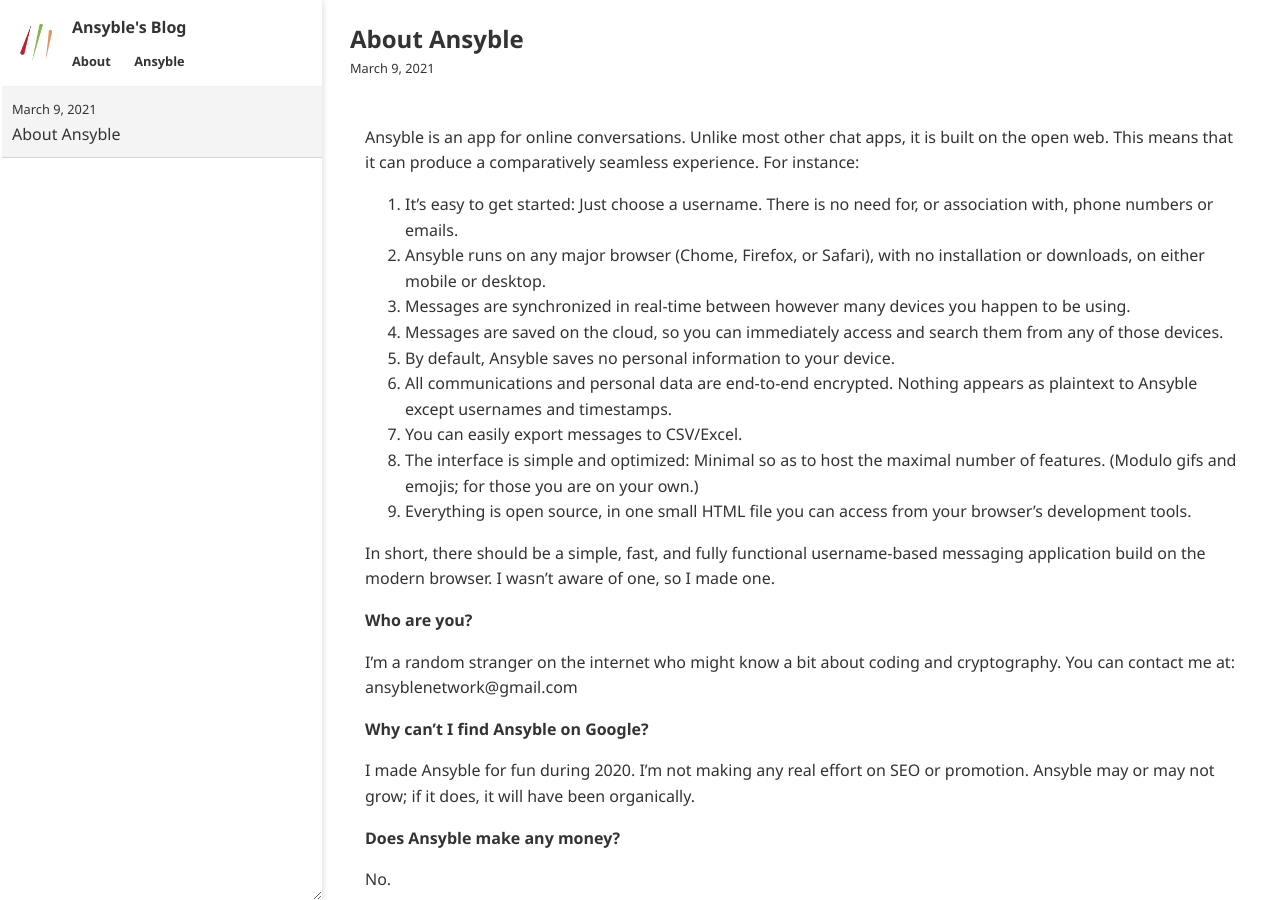
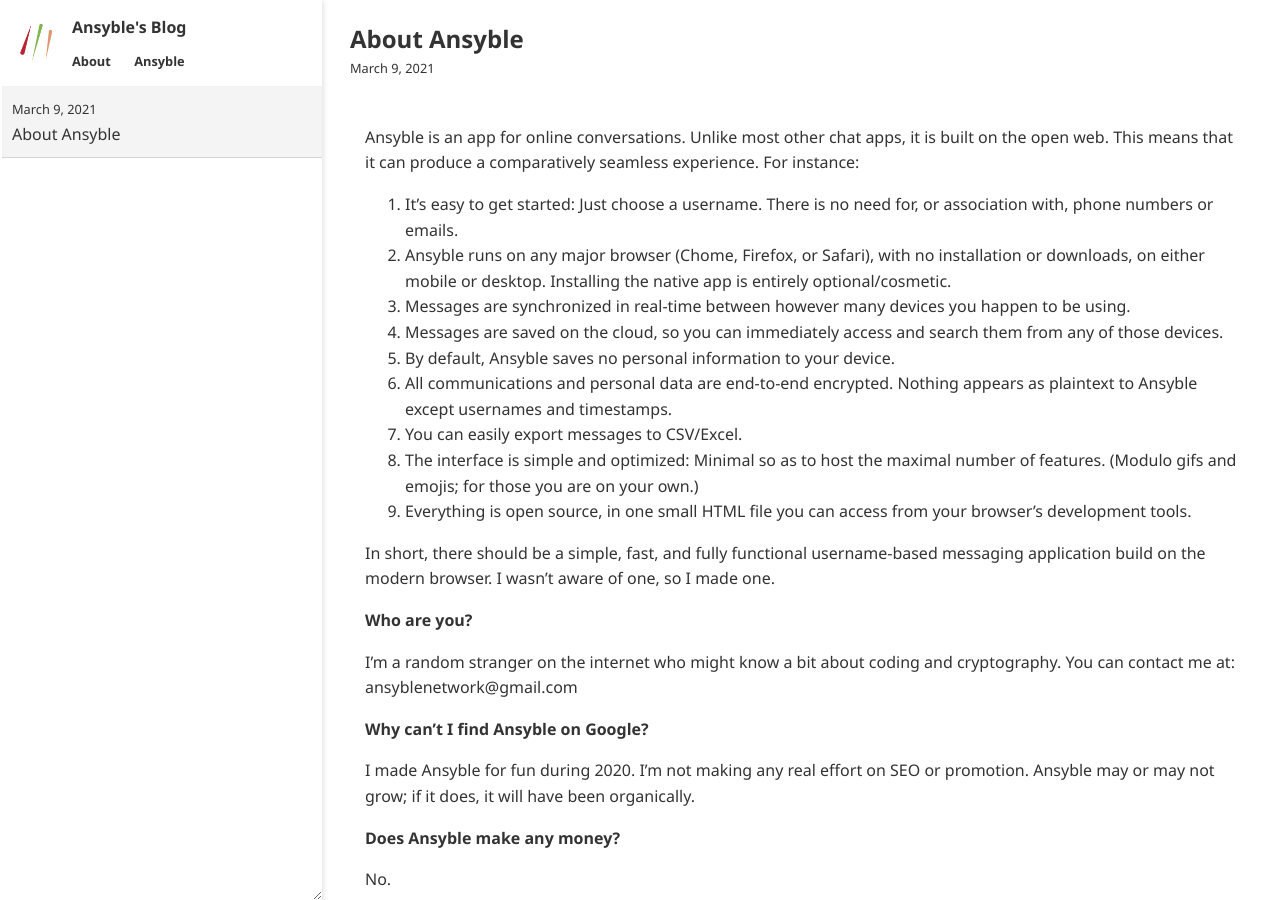
Before and after one commit to ansyblenetwork/ansybleblog, a Jekyll site: the page built from _posts/2021-03-09-about-ansyble.md, in a window 1280 px wide and 900 px high. Built offline with Jekyll 4.4.1, drawn with Linux system fonts in a browser that asks for light colours.

Commit message:
Update 2021-03-09-about-ansyble.md

```diff
--- a/_posts/2021-03-09-about-ansyble.md
+++ b/_posts/2021-03-09-about-ansyble.md
@@ -5,7 +5,7 @@
 Ansyble is an app for online conversations. Unlike most other chat apps, it is built on the open web. This means that it can produce a comparatively seamless experience. For instance:
 
 1. It's easy to get started: Just choose a username. There is no need for, or association with, phone numbers or emails.
-2. Ansyble runs on any major browser (Chome, Firefox, or Safari), with no installation or downloads, on either mobile or desktop.
+2. Ansyble runs on any major browser (Chome, Firefox, or Safari), with no installation or downloads, on either mobile or desktop. Installing the native app is entirely optional/cosmetic.
 3. Messages are synchronized in real-time between however many devices you happen to be using.
 4. Messages are saved on the cloud, so you can immediately access and search them from any of those devices.
 5. By default, Ansyble saves no personal information to your device.
```
